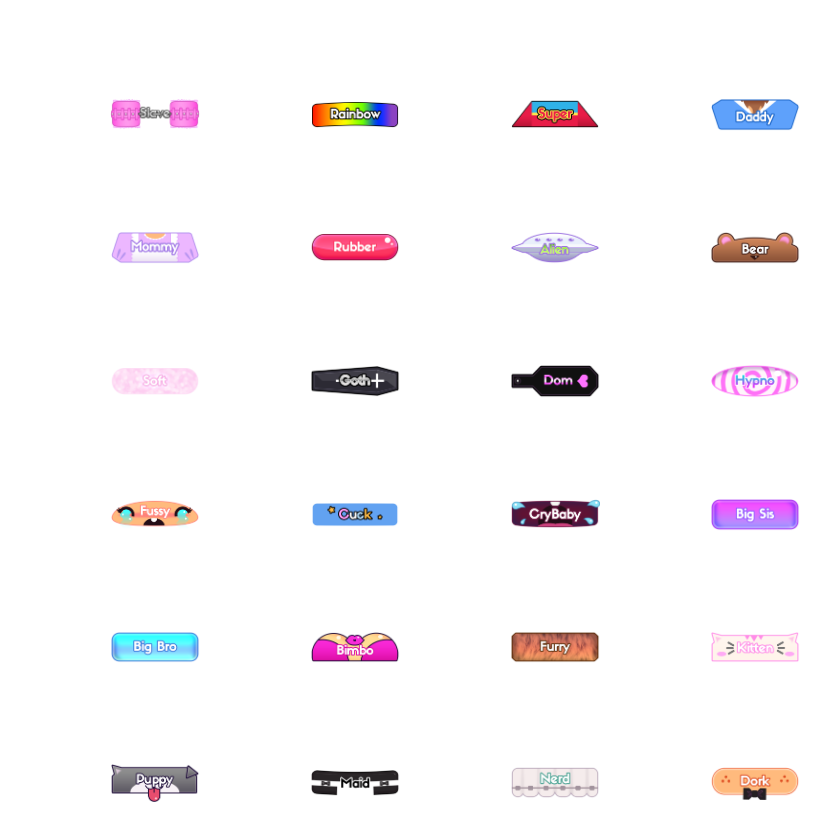
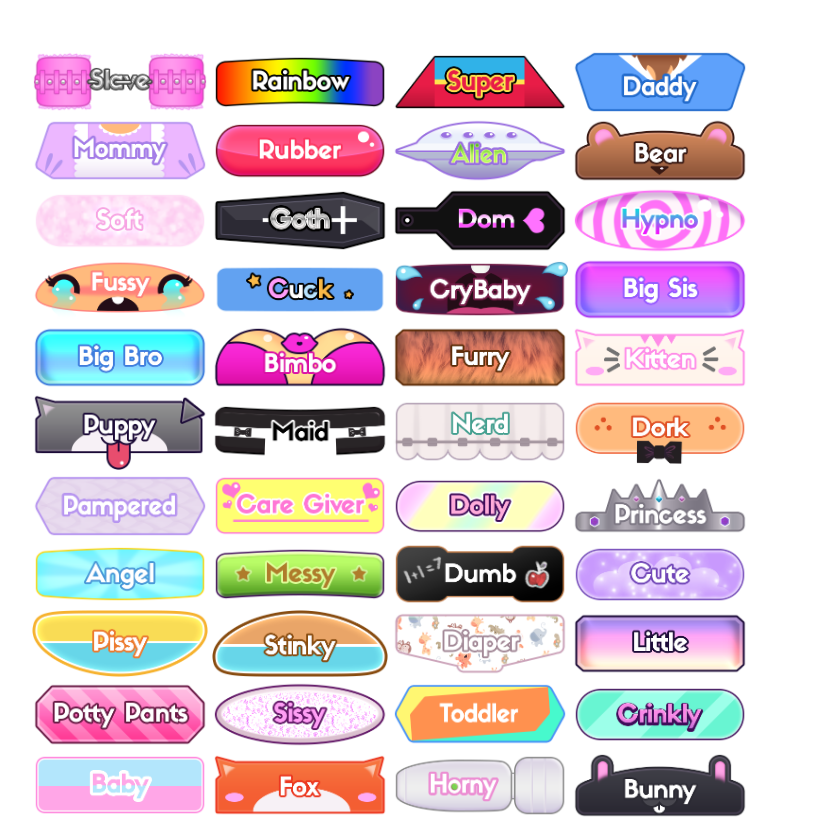
Before and after one commit to flopsable/flopsable.github.io, a plain HTML site: page kinkmon/index.html in a window 1280 px wide. Shown: the top 824 px of the page, without its empty margins (296-1126 px from the left). Drawn offline with nearby package versions, Linux system fonts and the light colour scheme.

Commit message:
https://github.com/flopsable/flopsable.github.io/issues/1 I think its done for now

```diff
--- a/js/kinkmon/main.js
+++ b/js/kinkmon/main.js
@@ -30,7 +30,7 @@ function initKinks() {
             var type = (resp.kinkmon[index]);
 
             var image = $("<img>").attr("src", "/images/kinkmon/" + type.file).addClass("kinkimage");
-            image.attr("style", "max-width:200px");
+            image.attr("style", "max-width:180px");
 
             row.append(col)
             col.append(image);
--- a/kinkmon/index.html
+++ b/kinkmon/index.html
@@ -7,12 +7,14 @@
 <script src="/js/kinkmon/main.js"></script>
 </head>
 <style>
+
     .kinkimage {
-      padding-top: 50px;
-      padding-right: 30px;
-      padding-bottom: 50px;
-      padding-left: 80px;
+      padding-top: 2px;
+      padding-right: 2px;
+      padding-bottom: 2px;
+      padding-left: 2px;
     }
+
     </style>
 <body>
     <br><br>
```
